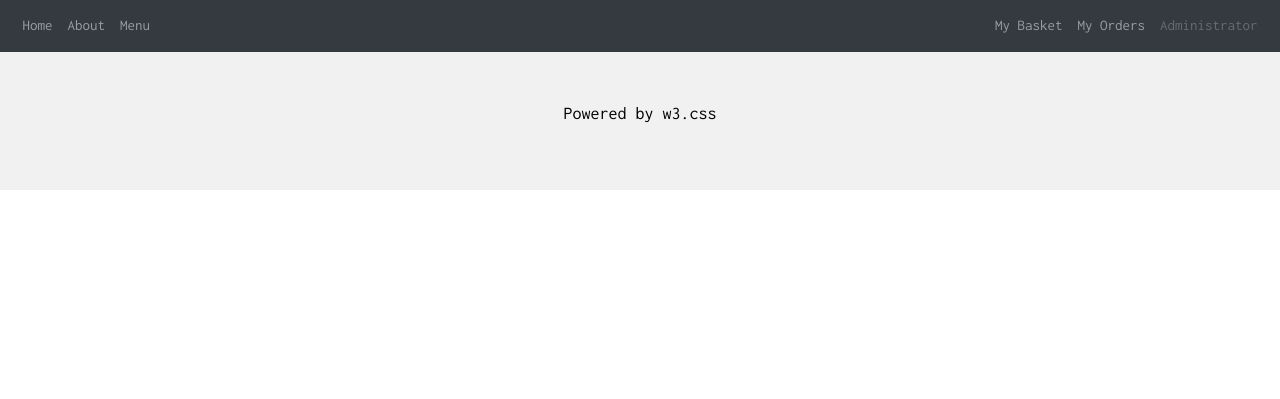
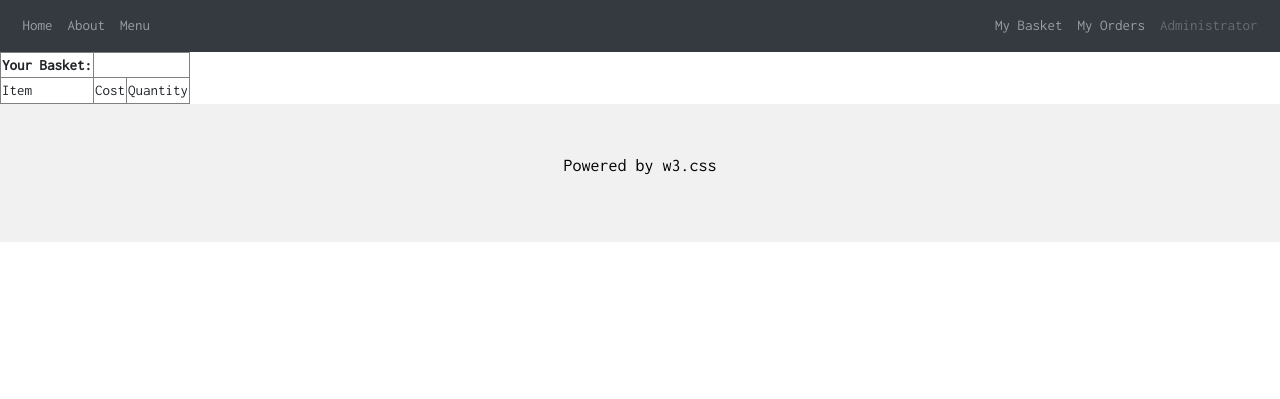
Before and after one commit to JamesThomasLee/barapplication, a PHP site: page /basket.php in a window 1280 px wide. Shown: the part 401-800 px from the top of the page. Run offline with PHP 8.4, Linux system fonts and the light colour scheme.

Commit message:
Basket page now displays the items in a users basket. It is displayed in a table format.

```diff
--- a/BobbysBar/public/basket.php
+++ b/BobbysBar/public/basket.php
@@ -1,8 +1,42 @@
 <!DOCTYPE html>
 <html>
-<?php include 'header.php';?>
+<?php
+include_once '../src/model/MenuDrink_View.php';
+include 'header.php';
+?>
+
 
 <body>
+
+<?php
+
+$tableString = '<table border="1">';
+$tableString .= '<tr>';
+$tableString .= '<th> Your Basket:</th>';
+$tableString .= '</tr>';
+echo $tableString;
+echo '<td>'. "Item" . '</td>';
+echo '<td>'. "Cost" . '</td>';
+echo '<td>'. "Quantity" . '</td>';
+
+foreach ($_SESSION['basket'] as $item){
+    $product_id = $item->getProductId();
+    $product_name = $item->getProductName();
+    $category = $item->getCategory();
+    $percentage = $item->getPercentage();
+    $cost = $item->getCost();
+    $quantity = 1;
+
+    echo '<tr>';
+    echo '<td>'. $product_name . '</td>';
+    echo '<td>'. "£" . $cost . '</td>';
+    echo '<td>'. $quantity . '</td>';
+    echo '</tr>';
+}
+echo '</table>';
+
+?>
+
 </body>
 
 <?php include 'footer.php';?>
--- a/BobbysBar/public/header.php
+++ b/BobbysBar/public/header.php
@@ -1,7 +1,10 @@
 <?php
 session_start();
 
-$_SESSION["basket"] = array();
+if(!isset($_SESSION['basket'])){
+    $_SESSION["basket"] = array();
+}
+
 ?>
 
 <head>
--- a/BobbysBar/public/menu.php
+++ b/BobbysBar/public/menu.php
@@ -26,6 +26,9 @@
             $percentage = $result->getPercentage();
             $cost = $result->getCost();
 
+            $item = new MenuDrink_View($product_id, $product_name, $category, $percentage, $cost);
+            $serialized = base64_encode(serialize($item));
+
             echo '<tr>';
             echo '<td>'. $product_name . '</td>';
             echo '<td>'. $category . '</td>';
@@ -33,7 +36,7 @@
             echo '<td>'. "£" . $cost . '</td>';
             echo '<td>';
             echo '<form action="../src/controller/addToBasket.php" method="post">';
-            echo '<button type="submit" name="add_basket" value="' . $product_id . '">Add to Basket</button>';
+            echo '<button type="submit" name="add_basket" value="' . $serialized . '">Add to Basket</button>';
             echo '</form>';
             echo '</td>';
             echo '</tr>';
--- a/BobbysBar/src/controller/addToBasket.php
+++ b/BobbysBar/src/controller/addToBasket.php
@@ -1,10 +1,12 @@
 <?php
+include_once '../model/MenuDrink_View.php';
 session_start();
 
 if(isset($_POST["add_basket"])){
-    array_push($_SESSION['basket'], $_POST['add_basket'], 1);
+    $item = unserialize(base64_decode($_POST["add_basket"]));
+    array_push($_SESSION['basket'], $item);
     header("Location: ../../public/basket.php");
-
+    //print_r($_SESSION['basket']);
 }
 
 ?>
```
